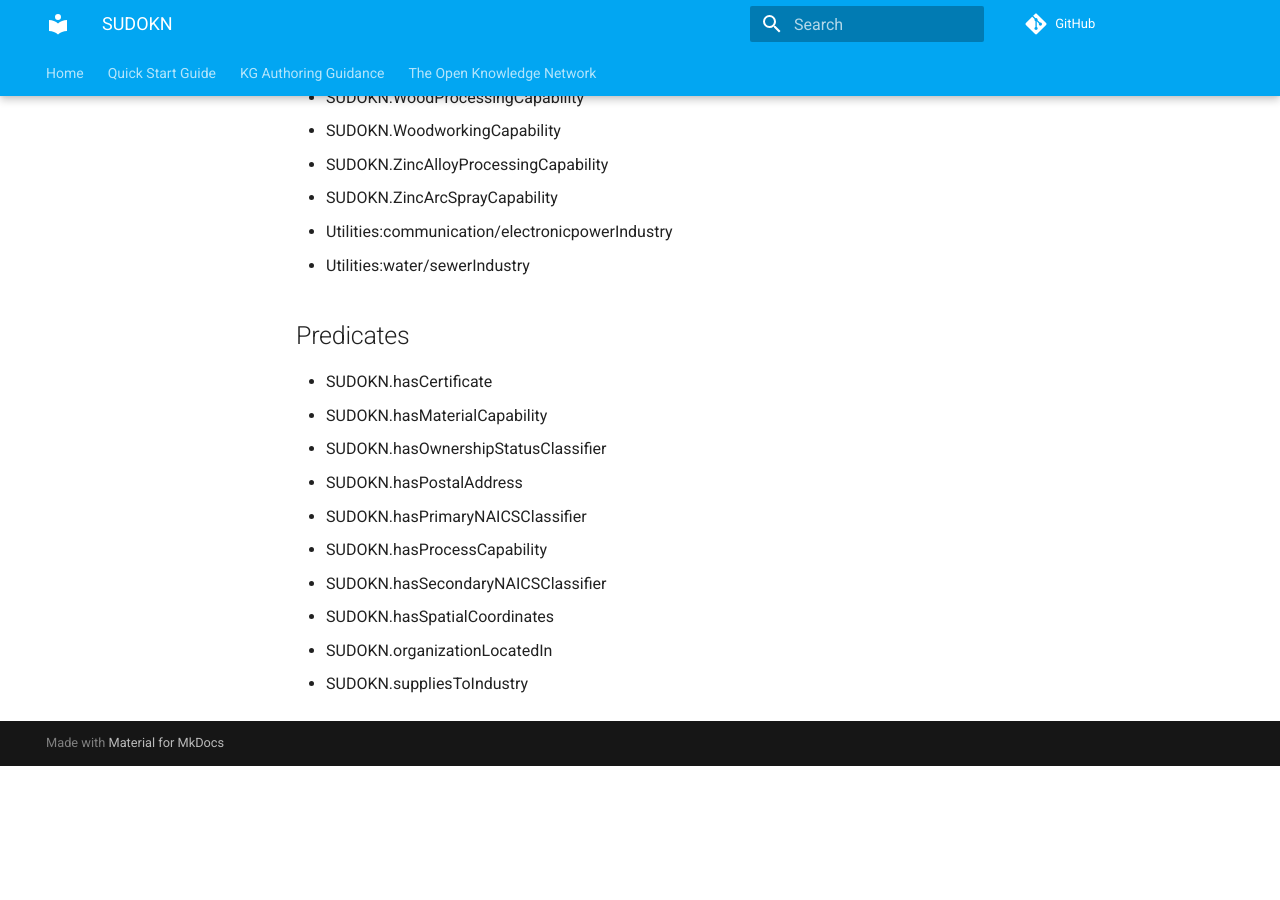
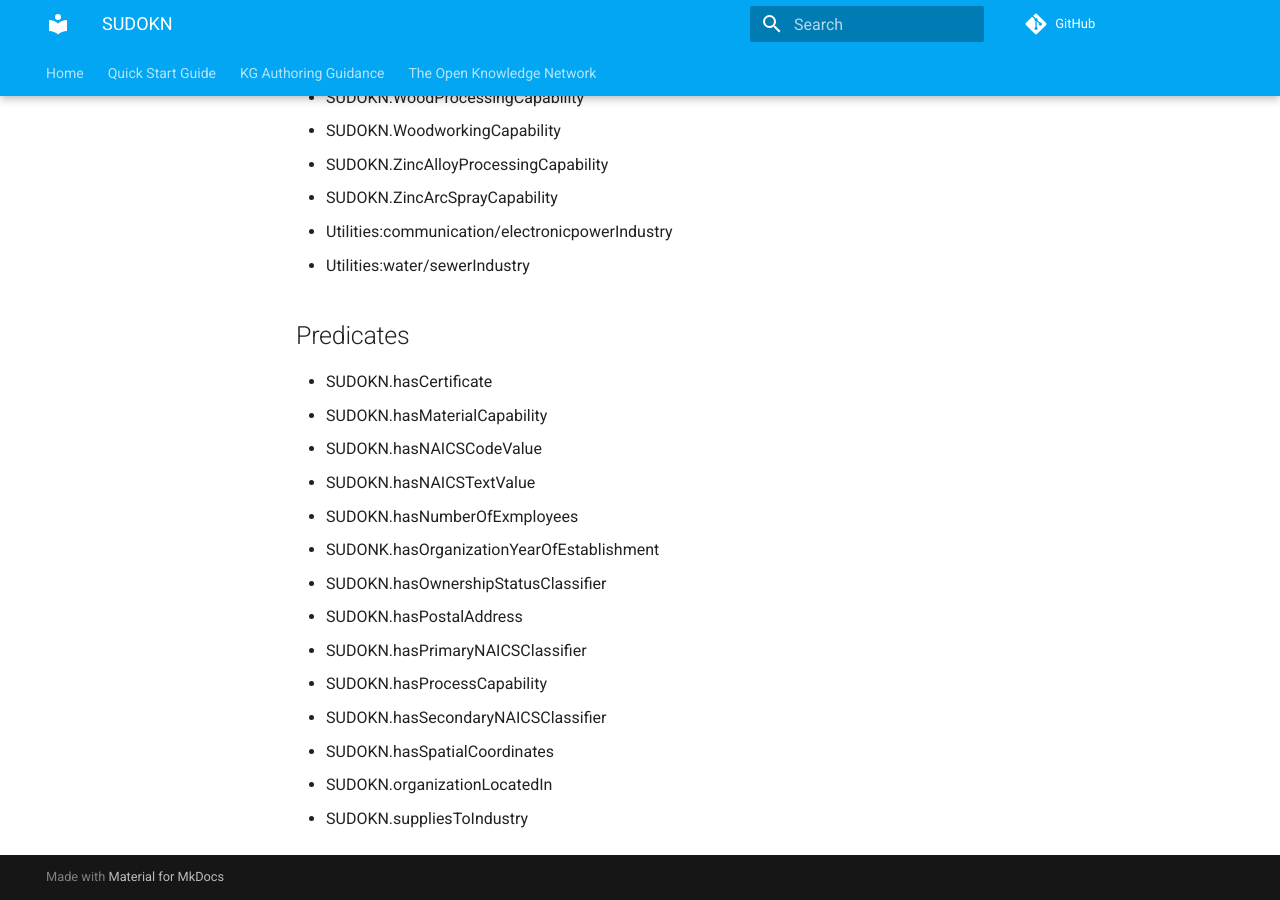
Before and after one commit to frink-okn/frink-landing-zone, an MkDocs documentation site: the page built from docs/okn/sudokn.md, in a window 1280 px wide and 900 px high, scrolled down 7978 px. Built offline with MkDocs 1.6.1 and Material for MkDocs 9.7.7, drawn with Linux system fonts in a browser that asks for light colours; comment, search, counter and statistics services are not loaded; before the commit the page ends 8744 px from its top, so only the background shows below that.

Commit message:
edits to sudokn

```diff
--- a/docs/okn/sudokn.md
+++ b/docs/okn/sudokn.md
@@ -244,6 +244,10 @@ RDF prefixes are abbreviated using the shorthand provided by [rdflib.namespace](
 
 - SUDOKN.hasCertificate
 - SUDOKN.hasMaterialCapability
+- SUDOKN.hasNAICSCodeValue
+- SUDOKN.hasNAICSTextValue
+- SUDOKN.hasNumberOfExmployees
+- SUDONK.hasOrganizationYearOfEstablishment
 - SUDOKN.hasOwnershipStatusClassifier
 - SUDOKN.hasPostalAddress
 - SUDOKN.hasPrimaryNAICSClassifier
```
